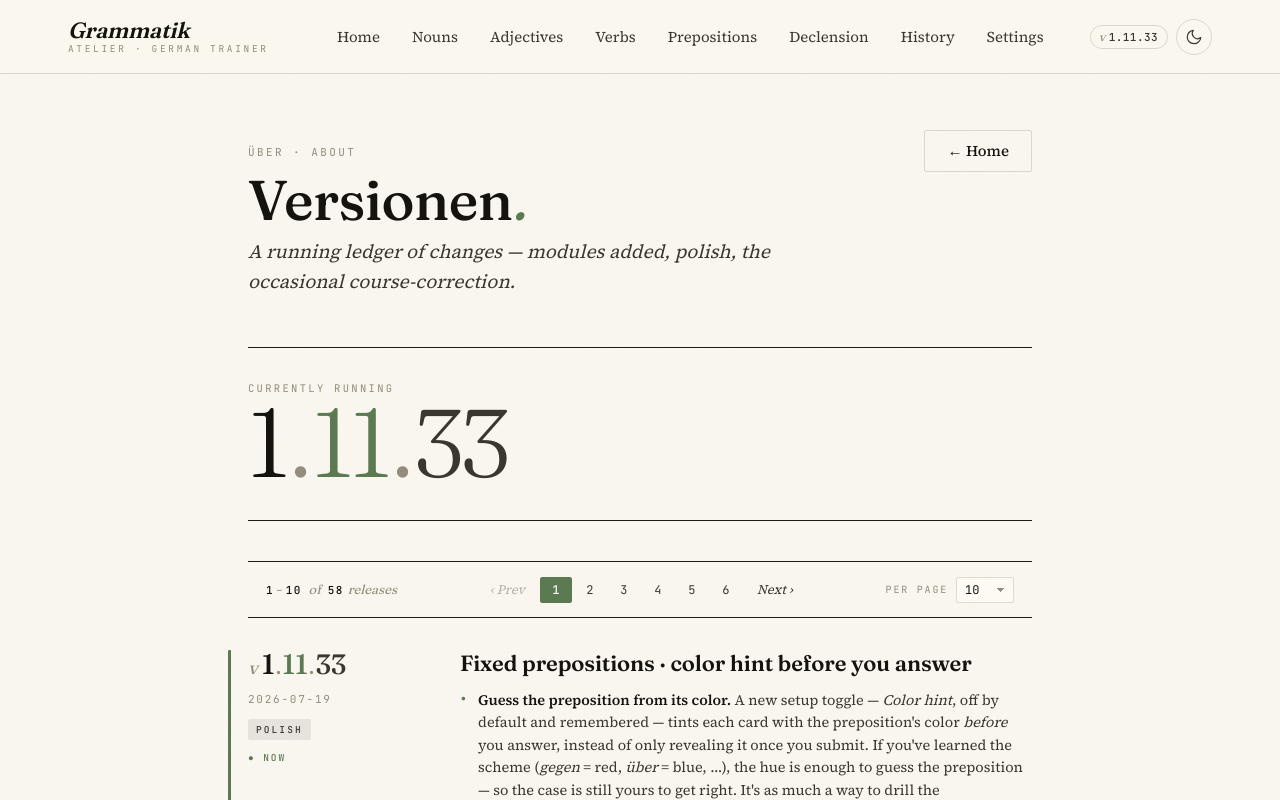
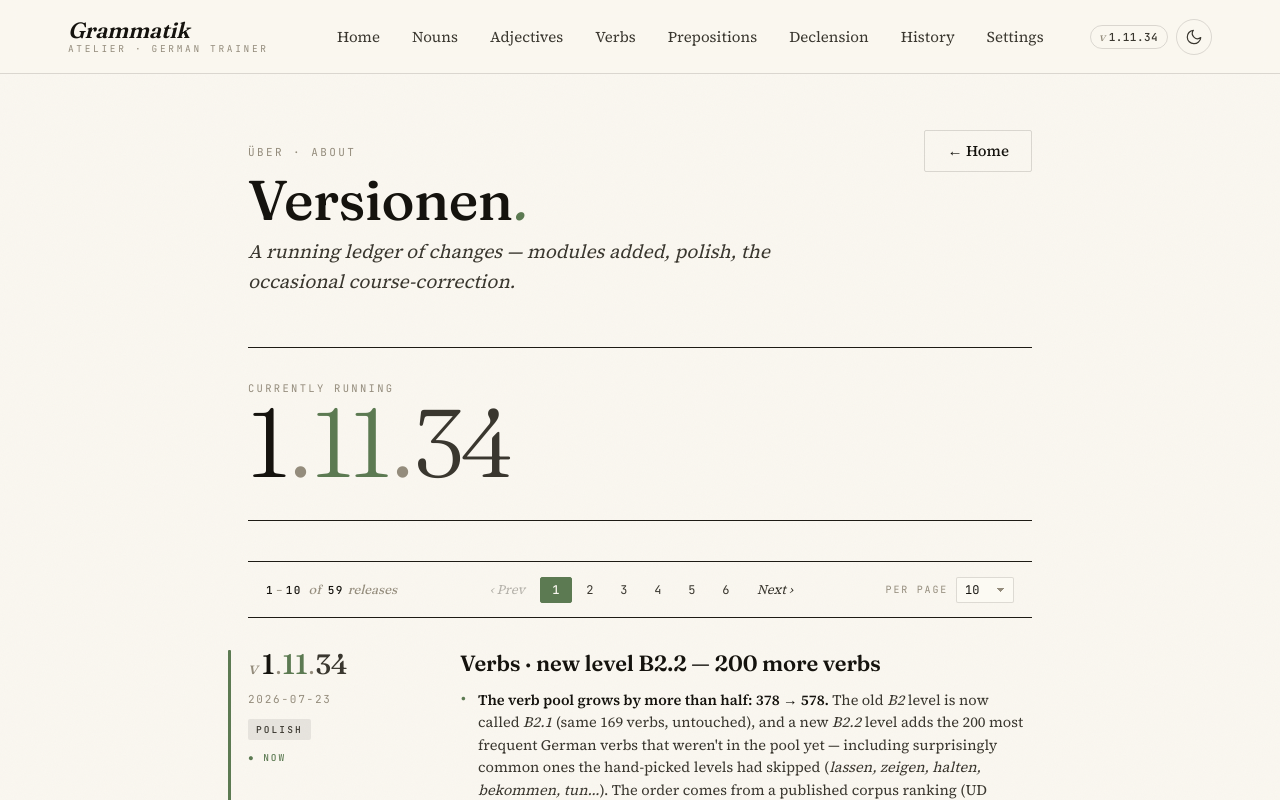
Before and after one commit to AlexandruCristianRobert/GermanTrainer, a Vue app: page /version in a window 1280 px wide. Shown: the top 800 px of the page. Built offline with nearby package versions, Linux system fonts and the light colour scheme.

Commit message:
chore(release): v1.11.34 — verb levels B2.1/B2.2, 200 new verbs
Co-Authored-By: Claude Fable 5 <noreply@anthropic.com>

```diff
--- a/package.json
+++ b/package.json
@@ -1,7 +1,7 @@
 {
   "name": "german-trainer",
   "private": true,
-  "version": "1.11.33",
+  "version": "1.11.34",
   "type": "module",
   "scripts": {
     "dev": "vite",
--- a/src/data/changelog.ts
+++ b/src/data/changelog.ts
@@ -5,7 +5,7 @@
 //
 // Bump rule: prepend the new entry to CHANGELOG, set APP_VERSION to its version.
 
-export const APP_VERSION = '1.11.33'
+export const APP_VERSION = '1.11.34'
 
 export type ChangelogKind = 'major' | 'module' | 'polish' | 'fix'
 
@@ -18,6 +18,15 @@ export interface ChangelogEntry {
 }
 
 export const CHANGELOG: ChangelogEntry[] = [
+  {
+    version: '1.11.34', date: '2026-07-23', kind: 'polish',
+    title: 'Verbs · new level B2.2 — 200 more verbs',
+    notes: [
+      '<strong>The verb pool grows by more than half: 378 → 578.</strong> The old <em>B2</em> level is now called <em>B2.1</em> (same 169 verbs, untouched), and a new <em>B2.2</em> level adds the 200 most frequent German verbs that weren\'t in the pool yet — including surprisingly common ones the hand-picked levels had skipped (<em>lassen, zeigen, halten, bekommen, tun…</em>). The order comes from a published corpus ranking (UD German-HDT), not gut feeling, and the ranking ships in the repo so future batches continue where this one stopped.',
+      '<strong>Everywhere verbs are filtered by level</strong> — translation, conjugation, sentence quiz, principal parts, case government, the verb list — you\'ll find the two new chips. A saved <em>B2</em> selection automatically becomes <em>B2.1</em>, so your drills keep the exact pool you chose; the AI quizzes keep speaking plain CEFR (<em>B2</em>) behind the scenes.',
+      '<strong>Every new entry is full-fat and hand-checked:</strong> six Präsens forms, Präteritum, Partizip II, auxiliary, governed case, crossword-style hint — irregular forms verified against Wiktionary, and a new automated invariant suite now guards the whole 578-verb dataset (it already caught real slips while the batch was being written).'
+    ]
+  },
   {
     version: '1.11.33', date: '2026-07-19', kind: 'polish',
     title: 'Fixed prepositions · color hint before you answer',
```
